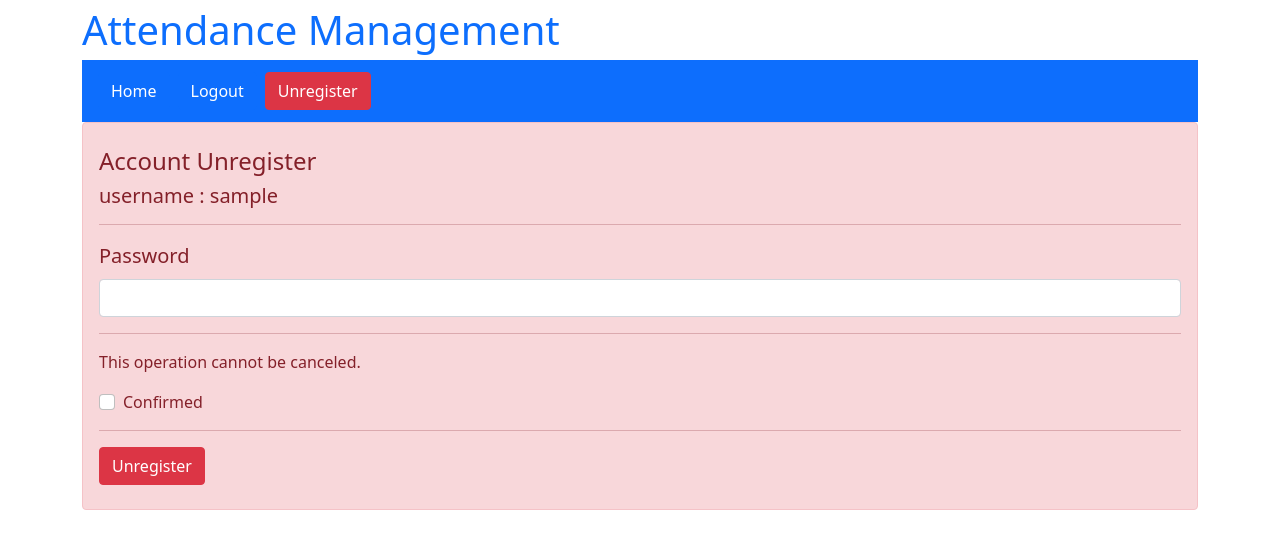
After one commit to hatopoppoK3/Attendance-Management, a Flask app: page /unregister/ in a window 1280 px wide. The commit adds this page. Shown: the top 549 px of the page. Run offline with Flask 2, Linux system fonts and the light colour scheme; the visitor is signed in with stand-in values (Sample User, id 1).

Commit message:
update 2021/09/02

```diff
--- a/main.py
+++ b/main.py
@@ -6,6 +6,7 @@ from view.home import home
 from view.login import login
 from view.logout import logout
 from view.register import register
+from view.unregister import unregister
 
 app = Flask(__name__)
 app.config.from_pyfile('config.cfg')
@@ -13,6 +14,7 @@ app.register_blueprint(home)
 app.register_blueprint(login)
 app.register_blueprint(logout)
 app.register_blueprint(register)
+app.register_blueprint(unregister)
 app.permanent_session_lifetime = timedelta(minutes=10)
 
 if __name__ == '__main__':
--- /dev/null
+++ b/templates/componets/flash.html
@@ -0,0 +1,40 @@
+<svg xmlns="http://www.w3.org/2000/svg" style="display: none;">
+    <symbol id="check-circle-fill" fill="currentColor" viewBox="0 0 16 16">
+        <path
+            d="M16 8A8 8 0 1 1 0 8a8 8 0 0 1 16 0zm-3.97-3.03a.75.75 0 0 0-1.08.022L7.477 9.417 5.384 7.323a.75.75 0 0 0-1.06 1.06L6.97 11.03a.75.75 0 0 0 1.079-.02l3.992-4.99a.75.75 0 0 0-.01-1.05z" />
+    </symbol>
+    <symbol id="info-fill" fill="currentColor" viewBox="0 0 16 16">
+        <path
+            d="M8 16A8 8 0 1 0 8 0a8 8 0 0 0 0 16zm.93-9.412-1 4.705c-.07.34.029.533.304.533.194 0 .487-.07.686-.246l-.088.416c-.287.346-.92.598-1.465.598-.703 0-1.002-.422-.808-1.319l.738-3.468c.064-.293.006-.399-.287-.47l-.451-.081.082-.381 2.29-.287zM8 5.5a1 1 0 1 1 0-2 1 1 0 0 1 0 2z" />
+    </symbol>
+    <symbol id="exclamation-triangle-fill" fill="currentColor" viewBox="0 0 16 16">
+        <path
+            d="M8.982 1.566a1.13 1.13 0 0 0-1.96 0L.165 13.233c-.457.778.091 1.767.98 1.767h13.713c.889 0 1.438-.99.98-1.767L8.982 1.566zM8 5c.535 0 .954.462.9.995l-.35 3.507a.552.552 0 0 1-1.1 0L7.1 5.995A.905.905 0 0 1 8 5zm.002 6a1 1 0 1 1 0 2 1 1 0 0 1 0-2z" />
+    </symbol>
+</svg>
+
+{% with flashMessages = get_flashed_messages(with_categories=true) %}
+{% if flashMessages %}
+{% for category, flashMessage in flashMessages %}
+{% if category == 'info' %}
+<div class="my-4 alert alert-primary d-flex align-items-center" role="alert">
+    <svg class="bi flex-shrink-0 me-2" width="24" height="24" role="img" aria-label="Info:">
+        <use xlink:href="#info-fill" />
+    </svg>
+    <div>
+        {{ flashMessage }}
+    </div>
+</div>
+{% elif category == 'alert' %}
+<div class="my-4 alert alert-danger d-flex align-items-center" role="alert">
+    <svg class="bi flex-shrink-0 me-2" width="24" height="24" role="img" aria-label="Danger:">
+        <use xlink:href="#exclamation-triangle-fill" />
+    </svg>
+    <div>
+        {{ flashMessage }}
+    </div>
+</div>
+{% endif %}
+{% endfor %}
+{% endif %}
+{% endwith %}
--- /dev/null
+++ b/templates/componets/nav.html
@@ -0,0 +1,27 @@
+<nav class="navbar navbar-expand-lg navbar-dark bg-primary">
+    <div class="container-fluid">
+        <button class="navbar-toggler" type="button" data-bs-toggle="collapse" data-bs-target="#navbarSupportedContent"
+            aria-controls="navbarSupportedContent" aria-expanded="false" aria-label="Toggle navigation">
+            <span class="navbar-toggler-icon"></span>
+        </button>
+        <div class="collapse navbar-collapse" id="navbarSupportedContent">
+            <ul class="navbar-nav me-auto mb-2 mb-lg-0">
+                <li class="navbar-nav m-1">
+                    <a class="btn btn-primary" aria-current="page" href="/home/">Home</a>
+                </li>
+                {% if g.login_flag %}
+                <form class="navbar-nav m-1" action="{{ url_for('logout.post_logout') }}" method="POST">
+                    <button class="btn btn-primary" type="submit">Logout</button>
+                </form>
+                <li class="navbar-nav m-1">
+                    <a class="btn btn-danger" href="{{ url_for('unregister.show_unregister') }}">Unregister</a>
+                </li>
+                {% else %}
+                <li class="navbar-nav m-1">
+                    <a class="btn btn-primary" href="{{ url_for('register.show_register') }}">Register</a>
+                </li>
+                {% endif %}
+            </ul>
+        </div>
+    </div>
+</nav>
--- a/templates/index.html
+++ b/templates/index.html
@@ -1,5 +1,6 @@
 {% extends "layout.html" %}
 {% block body %}
+
 <form class="py-4 text-center" action="{{ url_for('home.record_time') }}" method="POST">
     <h2 id="screenDay"></h2>
     <table class="table table-bordered fs-3">
--- a/templates/layout.html
+++ b/templates/layout.html
@@ -9,32 +9,14 @@
     <link rel="shortcut icon" href="favicon.ico">
 
     <title>{{ title }}</title>
-    </hea>
+</head>
 
 <body>
     <div class="container">
         <a class="fs-1 text-decoration-none" href="/">Attendance Management</a>
-        <nav class="navbar navbar-expand-lg navbar-dark bg-primary">
-            <div class="container-fluid">
-                <button class="navbar-toggler" type="button" data-bs-toggle="collapse"
-                    data-bs-target="#navbarSupportedContent" aria-controls="navbarSupportedContent"
-                    aria-expanded="false" aria-label="Toggle navigation">
-                    <span class="navbar-toggler-icon"></span>
-                </button>
-                <div class="collapse navbar-collapse" id="navbarSupportedContent">
-                    <ul class="navbar-nav me-auto mb-2 mb-lg-0">
-                        <li class="navbar-nav">
-                            <a class="nav-link active" aria-current="page" href="/home/">Home</a>
-                        </li>
-                    </ul>
-                    {% if login_flag %}
-                    <form class="d-flex" action="{{ url_for('logout.post_logout') }}" method="POST">
-                        <button class="btn btn-primary" type="submit">Logout</button>
-                    </form>
-                    {% endif %}
-                </div>
-            </div>
-        </nav>
+        {% include "componets/nav.html" %}
+        {% include "componets/flash.html" %}
+
         {% block body %}
         {% endblock %}
         <script src="https://cdn.jsdelivr.net/npm/bootstrap@5.0.1/dist/js/bootstrap.bundle.min.js"
--- a/templates/login.html
+++ b/templates/login.html
@@ -2,15 +2,16 @@
 
 
 {% block body %}
+
 <form class="py-4" action="{{ url_for('login.post_login') }}" method="POST">
     <h3>Login Form</h3>
     <div class="mb-3">
         <label for="usernameForm" class="form-label fs-4">username</label>
-        <input type="text" name="username" class="form-control" id="usernameForm">
+        <input type="text" name="username" class="form-control" id="usernameForm" required>
     </div>
     <div class="mb-3">
         <label for="passwordForm" class="form-label fs-4">Password</label>
-        <input type="password" name="password" class="form-control" id="passwordForm">
+        <input type="password" name="password" class="form-control" id="passwordForm" required>
     </div>
     <button type="submit" class="btn btn-primary">Login</button>
 </form>
--- /dev/null
+++ b/templates/unregister.html
@@ -0,0 +1,25 @@
+{% extends "layout.html" %}
+
+
+{% block body %}
+
+<form class="alert alert-danger py-4" role="alert" action="{{ url_for('unregister.post_unregister') }}" method="POST">
+    <h4 class="alert-danger">Account Unregister</h4>
+    <h5 class="alert-danger">username : {{ username }}</h5>
+    <hr>
+    <label for="passwordForm" class="form-label fs-5">Password</label>
+    <input type="hidden" name="username" value="{{ username }}" required>
+    <input type="password" name="password" class="form-control" id="passwordForm" required>
+    <hr>
+    <p>This operation cannot be canceled.
+    <div class="form-check">
+        <input class="form-check-input" type="checkbox" id="unregisterConfirmed" required>
+        <label class="form-check-label" for="unregisterConfirmed">
+            Confirmed
+        </label>
+    </div>
+    </p>
+    <hr>
+    <button type="submit" class="btn btn-danger">Unregister</button>
+</form>
+{% endblock %}
--- a/view/home.py
+++ b/view/home.py
@@ -1,6 +1,6 @@
 import datetime
 
-from flask import Blueprint, g, redirect, render_template, request, url_for
+from flask import Blueprint, g, flash, redirect, render_template, request, session, url_for
 
 from datastore.datastore import get_entity, update_entity
 from view.login import login_required
@@ -29,7 +29,8 @@ def show_home():
             end_time = datetime.datetime.strftime(
                 time_entity['endTime'], '%H:%M:%S')
 
-    return render_template('index.html', login_flag=g.login_flag,
+    return render_template('index.html',
+                           login_flag=g.login_flag,
                            startTime=start_time, endTime=end_time)
 
 
--- a/view/login.py
+++ b/view/login.py
@@ -2,7 +2,7 @@ import functools
 import secrets
 
 from flask import (Blueprint, g, redirect, render_template, request, session,
-                   url_for)
+                   url_for, flash)
 from werkzeug.security import check_password_hash
 
 from datastore.datastore import get_entity
@@ -18,6 +18,7 @@ def load_logged_in_user():
         g.login_flag = False
     else:
         g.login_flag = True
+        g.username = session.get('username')
 
 
 def login_required(view):
@@ -36,7 +37,8 @@ def show_login():
     if g.login_flag:
         return redirect(url_for('home.show_home'))
     return render_template('login.html',
-                           title='Login', login_flag=g.login_flag)
+                           title='Login',
+                           login_flag=g.login_flag)
 
 
 @login.route('/', methods=['POST'])
@@ -46,7 +48,10 @@ def post_login():
 
     user = get_entity('user', username)
     if (user is None) or not(check_password_hash(user['password'], password)):
+        flash('Login Failed!', category='alert')
         return redirect(url_for('login.show_login'))
     else:
         session['session_id'] = secrets.token_bytes(256)
+        session['username'] = username
+        flash('Now Login!', category='info')
         return redirect(url_for('home.show_home'))
--- a/view/logout.py
+++ b/view/logout.py
@@ -1,4 +1,4 @@
-from flask import Blueprint, redirect, session, url_for
+from flask import Blueprint, flash, redirect, session, url_for
 
 logout = Blueprint('logout', __name__, url_prefix='/logout')
 
@@ -7,4 +7,5 @@ logout = Blueprint('logout', __name__, url_prefix='/logout')
 def post_logout():
     session.clear()
 
+    flash('Now Logout!', category='info')
     return redirect(url_for('login.show_login'))
--- /dev/null
+++ b/view/unregister.py
@@ -0,0 +1,37 @@
+import secrets
+
+from flask import (Blueprint, g, redirect, render_template, request, session,
+                   url_for, flash)
+from werkzeug.security import check_password_hash
+
+from datastore.datastore import get_entity, delete_entity
+from view.login import login_required
+
+unregister = Blueprint('unregister', __name__, url_prefix='/unregister')
+
+
+@unregister.route('/', methods=['GET'])
+@login_required
+def show_unregister():
+    return render_template('unregister.html',
+                           title='Unregister', username=g.username)
+
+
+@unregister.route('/', methods=['POST'])
+@login_required
+def post_unregister():
+    username = request.form['username']
+    password = request.form['password']
+
+    user = get_entity('user', username)
+    if user is None:
+        flash('Unregister Failed!', category='alert')
+        return redirect(url_for('unregister.show_unregister'))
+    elif not(check_password_hash(user['password'], password)):
+        flash('Password Wrong!', category='alert')
+        return redirect(url_for('unregister.show_unregister'))
+    else:
+        delete_entity('user', username)
+        session.clear()
+        flash('Unregister Success!', category='info')
+        return redirect(url_for('login.show_login'))
```
Also changed, not shown: templates/register.html (+4 -4 lines), view/register.py (+6 -3 lines), README.md, view/account.py (added).
